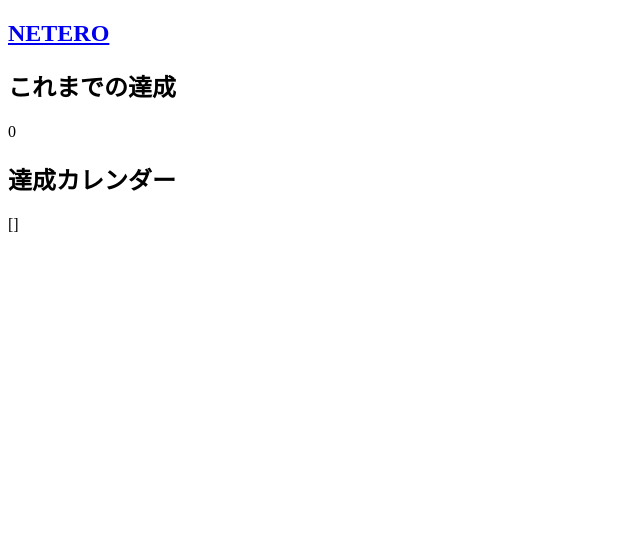
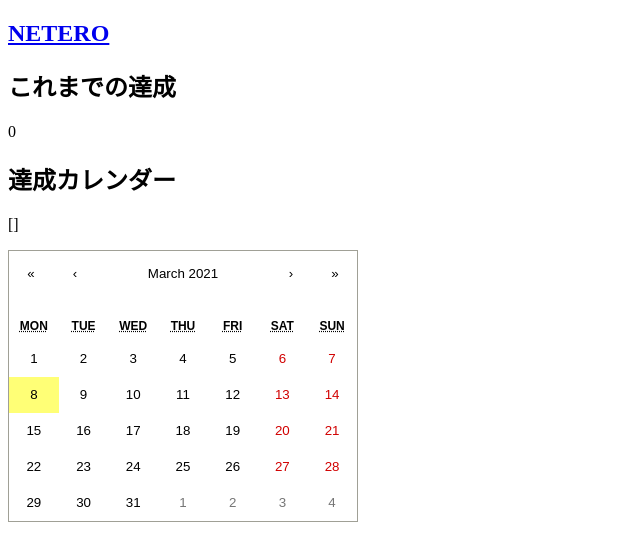
Before and after one commit to soshi-matsuo/netero-react, a React (Create React App) app: page /detail/1 in a window 1280 px wide. Shown: the top 560 px of the page, without its empty margins (0-640 px from the left). Built offline with nearby package versions, Linux system fonts and the light colour scheme; no server answers.

Commit message:
Add calendar

```diff
--- a/package.json
+++ b/package.json
@@ -13,6 +13,7 @@
   "dependencies": {
     "axios": "^0.21.1",
     "react": "^17.0.1",
+    "react-calendar": "^3.3.1",
     "react-dom": "^17.0.1",
     "react-router-dom": "^5.2.0"
   },
--- a/src/pages/Detail.js
+++ b/src/pages/Detail.js
@@ -1,5 +1,7 @@
 import axios from "axios";
 import { useState, useEffect } from "react";
+import Calendar from 'react-calendar';
+import 'react-calendar/dist/Calendar.css';
 
 const extractTrainingId = (pathname) => {
   return pathname.split("/")[2];
@@ -38,6 +40,28 @@ const Detail = props => {
       <div>
         <h2>達成カレンダー</h2>
         <p>{JSON.stringify(achievementDates)}</p>
+        <Calendar
+          tileContent={({ date }) => {
+            const isoDate = date.toISOString().split('T')[0];
+            return achievementDates.includes(isoDate) ? <span>🥋</span> : null;
+          }}
+          onActiveStartDateChange={({ activeStartDate }) => {
+            const year = activeStartDate.getFullYear();
+            const rawMonth = activeStartDate.getMonth() + 1;
+            const month = rawMonth < 10 ? `0${rawMonth}` : rawMonth.toString();
+            axios
+              .get(
+                `${process.env.REACT_APP_BACKEND_URL}/training/${extractTrainingId(
+                  props.location.pathname
+                )}?year=${year}&month=${month}`
+              )
+              .then((res) => {
+                setTraining(res.data.training);
+                setTotalVelocity(res.data.totalVelocity);
+                setAchievementDates(res.data.achievements);
+              });
+          }}
+        />
       </div>
     </div>
   );
```
Also changed, not shown: 1 other file (tests, documents, lock files or other folders).
